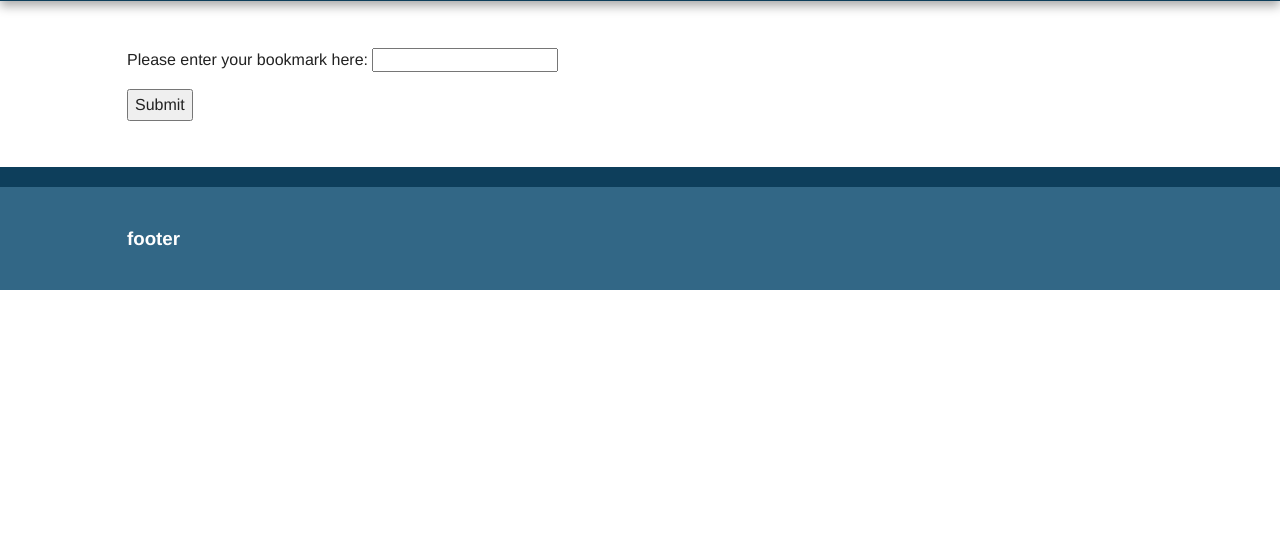
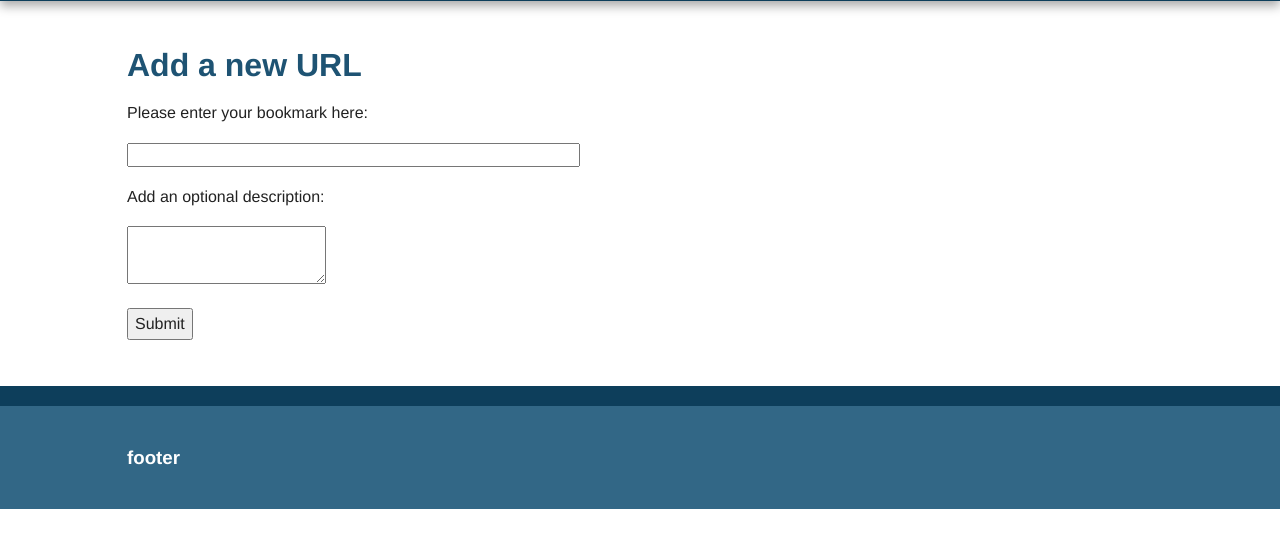
Before and after one commit to gonzigonz/Pluralsight---Python-Flask-Apps, a Flask app: template thermos/templates/add.html in a window 1280 px wide. Shown: the part 95-643 px from the top of the page. Run offline with Flask 2, Linux system fonts and the light colour scheme; the template is opened without the code that fills it, so the values that code supplies are empty, except form fields; form fields are guessed from the names that the template uses; parts of the project's set-up code (start-up, migrations or seed data) failed here and were passed over; some libraries are stand-ins or nearby versions.

Commit message:
Forms and View Logic - Demo: Using WTForms

```diff
--- a/thermos/templates/add.html
+++ b/thermos/templates/add.html
@@ -3,15 +3,23 @@
 {% block title %}Thermos - Add{% endblock %}
 
 {% block content %}
- <form action="" method="POST">
-    <p>
-        Please enter your bookmark here:
-        <input type="text" name="url">
-    </p>
-    <p>
-        <button type="submit">Submit</button>
-    </p>
-</form>
+    <section>
+        <h1>Add a new URL</h1>
+         <form action="" method="POST">
+            {{ form.hidden_tag() }}
+            <div>
+                <p>Please enter your bookmark here:</p>
+                <p>{{ form.url(size = 50) }}</p>
+            </div>
+            <div>
+                <p>Add an optional description:</p>
+                <p>{{ form.description(size = 50) }}</p>
+            </div>
+            <p>
+                <button type="submit">Submit</button>
+            </p>
+        </form>
+    </section>
 {% endblock %}
 
 {% block sidebar %}
--- a/thermos/templates/index.html
+++ b/thermos/templates/index.html
@@ -20,9 +20,5 @@
             No bookmarks yet.
         {% endif %}
     </section>
-    <section>
-        <h2>article section h2</h2>
-        <p>Lorem ipsum dolor sit amet, consectetur adipiscing elit. Aliquam sodales urna non odio egestas tempor. Nunc vel vehicula ante. Etiam bibendum iaculis libero, eget molestie nisl pharetra in. In semper consequat est, eu porta velit mollis nec. Curabitur posuere enim eget turpis feugiat tempor. Etiam ullamcorper lorem dapibus velit suscipit ultrices. Proin in est sed erat facilisis pharetra.</p>
-    </section>
 </article>
 {% endblock %}
--- a/thermos/thermos.py
+++ b/thermos/thermos.py
@@ -1,14 +1,17 @@
 from datetime import datetime
 from flask import Flask, render_template, url_for, request, redirect, url_for, flash
+
+from forms import BookmarkForm
 
 app = Flask(__name__)
 
 bookmarks = []
 app.config["SECRET_KEY"] = "o\xde\x87&\xf9\xc7\x00hJ*\xe5\x94\xbd\xd3\xef\x8a\xa3D\xa3P\x8b\x1a:]"
 
-def store_bookmark(url):
+def store_bookmark(url, description):
     bookmarks.append(dict(
         url = url,
+        description = description,
         user = "gonz",
         date = datetime.utcnow()
     ))
@@ -22,12 +25,14 @@ def index():
 
 @app.route("/add", methods=["GET", "POST"])
 def add():
-    if  request.method == "POST":
-        url = request.form["url"]
-        store_bookmark(url)
-        flash("Stored bookmak '{}'".format(url))
+    form = BookmarkForm()
+    if  form.validate_on_submit():
+        url = form.url.data
+        description = form.description.data
+        store_bookmark(url, description)
+        flash("Stored bookmak '{}'.".format(description))
         return redirect(url_for("index"))
-    return render_template("add.html")
+    return render_template("add.html", form=form)
 
 @app.errorhandler(404)
 def page_not_found(e):
```
Also changed, not shown: thermos/forms.py (added, +8 -0 lines), 1 other file.
